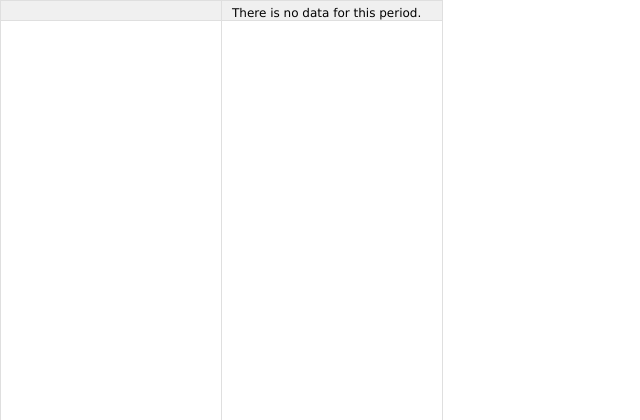
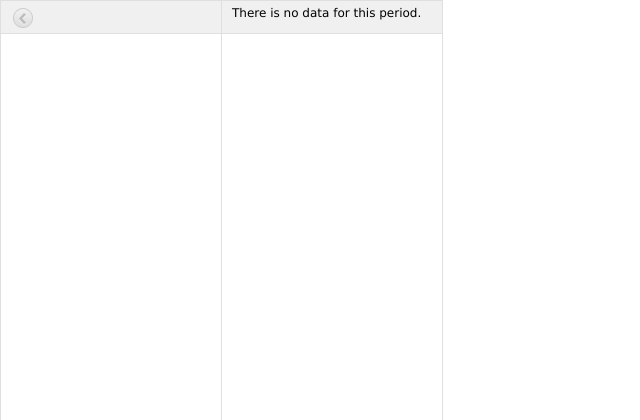
Before and after one commit to dndungu/tangazo, a PHP site: page /panel.php in a window 1280 px wide. Shown: the top 420 px of the page, without its empty margins (0-640 px from the left). Run offline with PHP 8.4, Linux system fonts and the light colour scheme; data that the repository does not hold is empty.

Commit message:
a different type of chronological navigation

```diff
--- a/panel.php
+++ b/panel.php
@@ -59,7 +59,7 @@
     		width:24px;
     		height:24px;
     		display:inline-block;
-    		display:none;
+/*     		display:none; */
     	}
     	.navigation:first-child {
     		margin:0 20px 0 0;
```
